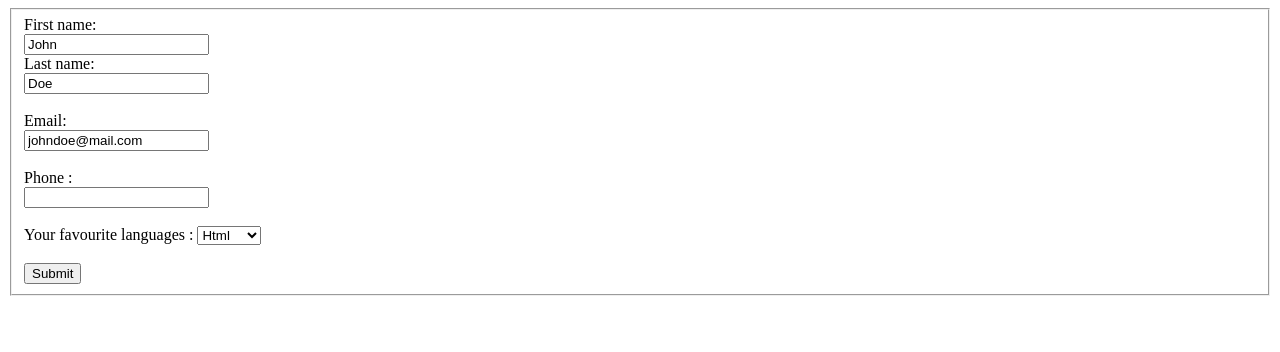
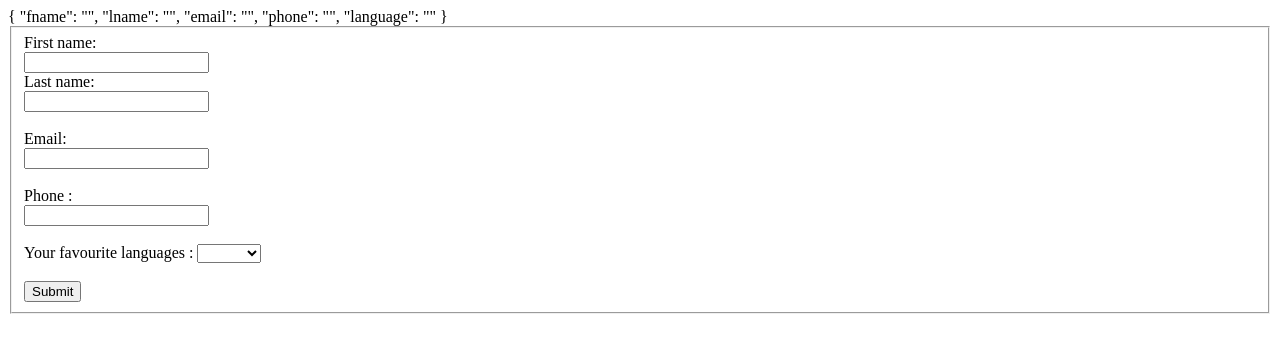
Before and after one commit to LeaDalibard/angular-form, an Angular app in the folder angular-basic-form/: page / in a window 1280 px wide. Shown: the top 352 px of the page. Built offline with nearby package versions, Linux system fonts and the light colour scheme.

Commit message:
Step 10 completed with ngModel form

```diff
--- a/angular-basic-form/src/app/app.component.html
+++ b/angular-basic-form/src/app/app.component.html
@@ -1,16 +1,19 @@
-<form action="">
+
+{{ formName.value | json }}
+
+<form action="" #formName="ngForm">
 
   <fieldset>
     <label for="fname">First name:</label><br>
-    <input type="text" id="fname" name="fname" value="John"><br>
+    <input type="text" id="fname" name="fname" ngModel value="John" #fname="ngModel" ><br>
     <label for="lname">Last name:</label><br>
-    <input type="text" id="lname" name="lname" value="Doe"><br><br>
+    <input type="text" id="lname" name="lname" ngModel value="Doe" #lname="ngModel"><br><br>
     <label for="email">Email:</label><br>
-    <input type="email" id="email" name="email" value="johndoe@mail.com"><br><br>
+    <input type="email" id="email" name="email" ngModel value="johndoe@mail.com" #email="ngModel"><br><br>
     <label for="phone">Phone :</label><br>
-    <input type="tel" id="phone" name="phone"><br><br>
+    <input type="tel" id="phone" name="phone" ngModel #phone="ngModel"><br><br>
     <label for="language">Your favourite languages : </label>
-    <select name="language" id="language">
+    <select name="language" id="language" ngModel #language="ngModel">
       <option *ngFor="let language of languages" value="{{ language.name }}">{{ language.name }}</option>
     </select><br><br>
     <input type="submit" value="Submit">
```
